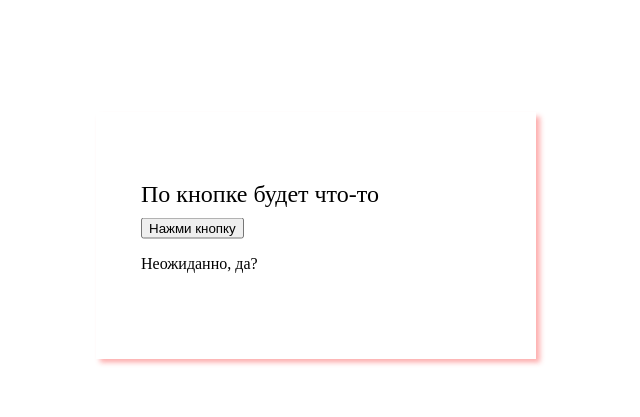
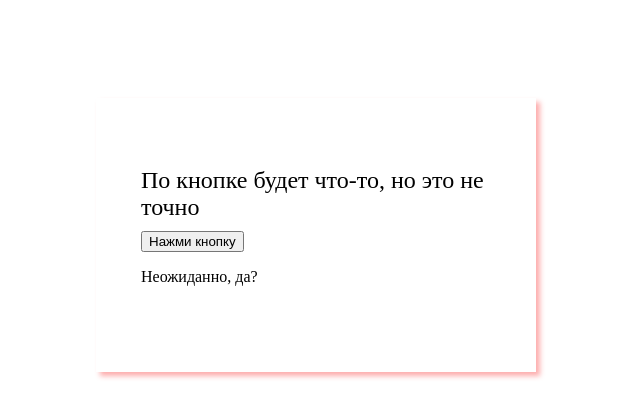
Before and after one commit to Anastasunny/init, a plain HTML site: page index.html in a window 1280 px wide. Shown: the part 165-582 px from the top of the page, without its empty margins (324-964 px from the left). Drawn offline with Linux system fonts and the light colour scheme.

Commit message:
adding 1
добавлено: но это не точно

```diff
--- a/index.html
+++ b/index.html
@@ -12,7 +12,7 @@
 	</div>
 	<section class="content">
      <div class="card no-right-margin">
-      <h3 class="card-title">По кнопке будет что-то</h3>
+      <h3 class="card-title">По кнопке будет что-то, но это не точно</h3>
 	  <button type="button" onclick="clickHandler()">Нажми кнопку</button>
 
 <script>
```
